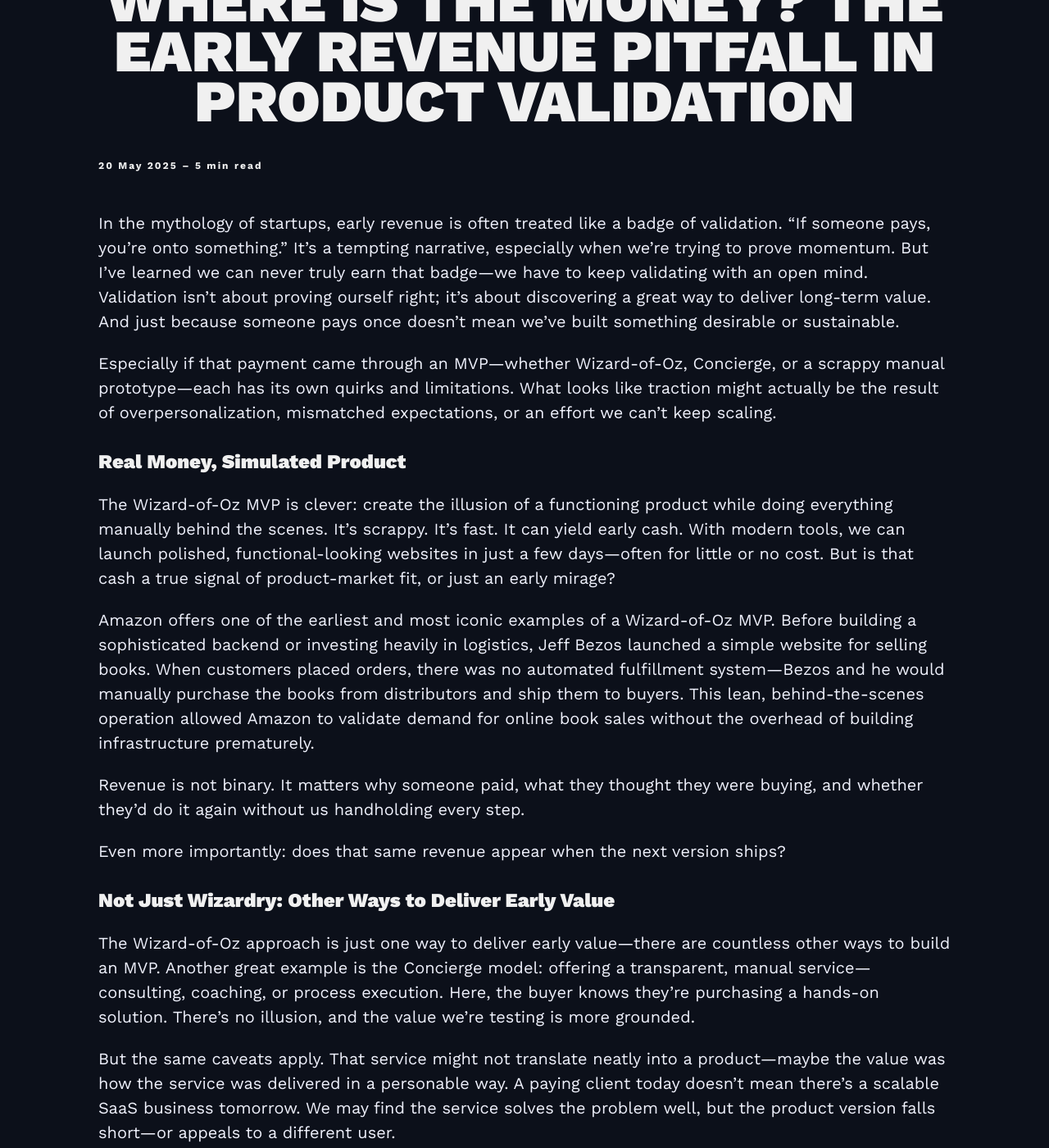
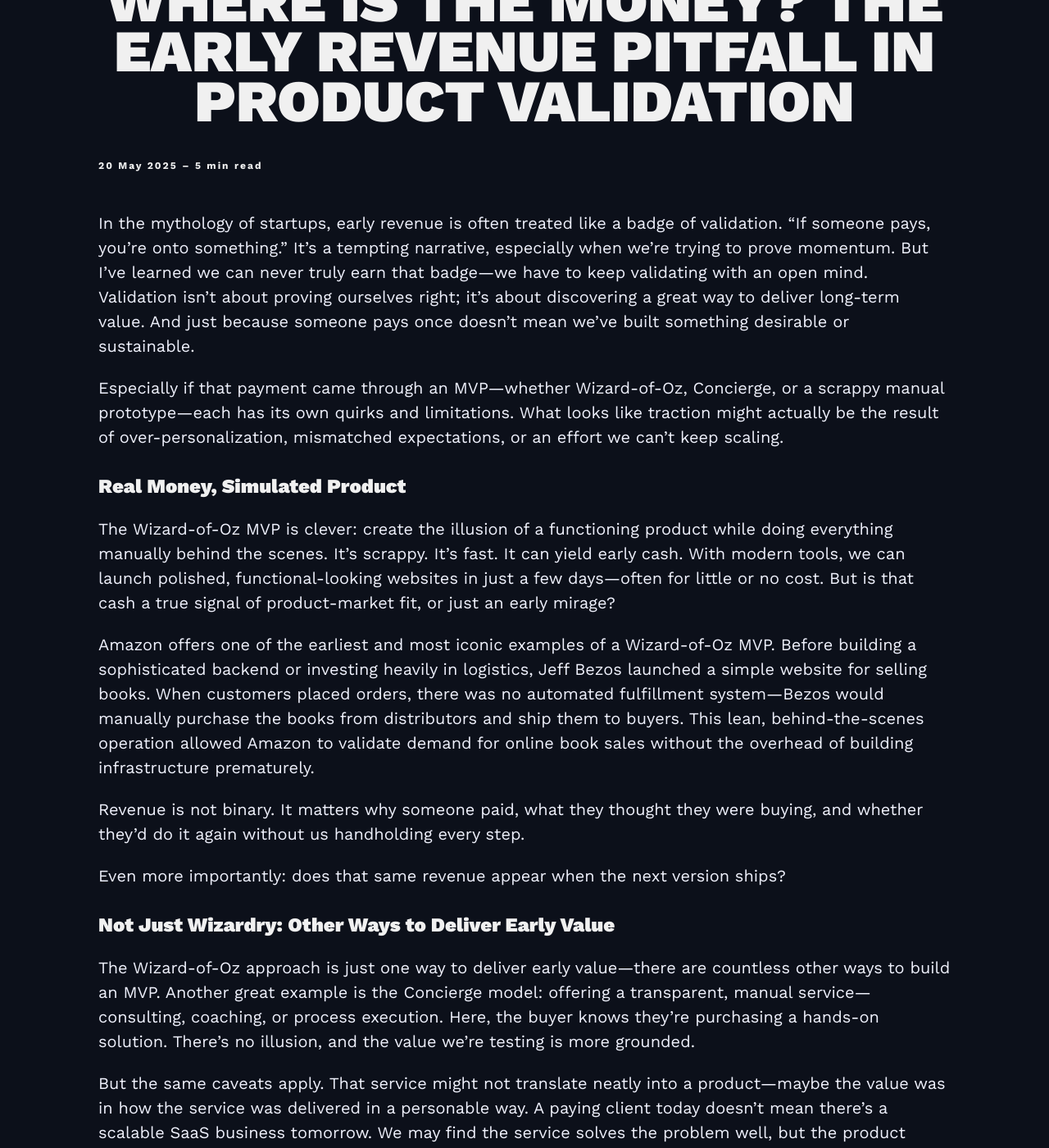
Before and after one commit to mkishi1221/mkishi1221.github.io, a Jekyll site: the page built from _posts/2025-05-20-Where Is the Money? The Early Revenue Pitfall in Product Validation.markdown, in a window 1280 px wide and 1400 px high, scrolled down 612 px. Shown: the whole window at 82% size. Built offline with Jekyll 4.4.1, drawn with Linux system fonts in a browser that asks for light colours; nearby versions of some CDN libraries; comment, search, counter and statistics services are not loaded; some of the changed text lies outside the part shown.

Commit message:
Updates blog typos

```diff
--- a/_posts/2025-05-20-Where Is the Money? The Early Revenue Pitfall in Product Validation.markdown
+++ b/_posts/2025-05-20-Where Is the Money? The Early Revenue Pitfall in Product Validation.markdown
@@ -7,15 +7,15 @@
 tags:   [mindset, validation, learnings]
 ---
 
-In the mythology of startups, early revenue is often treated like a badge of validation. “If someone pays, you’re onto something.” It’s a tempting narrative, especially when we're trying to prove momentum. But I've learned we can never truly earn that badge—we have to keep validating with an open mind. Validation isn't about proving ourself right; it's about discovering a great way to deliver long-term value. And just because someone pays once doesn’t mean we’ve built something desirable or sustainable.
+In the mythology of startups, early revenue is often treated like a badge of validation. “If someone pays, you’re onto something.” It’s a tempting narrative, especially when we’re trying to prove momentum. But I’ve learned we can never truly earn that badge—we have to keep validating with an open mind. Validation isn’t about proving ourselves right; it’s about discovering a great way to deliver long-term value. And just because someone pays once doesn’t mean we’ve built something desirable or sustainable.
 
-Especially if that payment came through an MVP—whether Wizard-of-Oz, Concierge, or a scrappy manual prototype—each has its own quirks and limitations. What looks like traction might actually be the result of overpersonalization, mismatched expectations, or an effort we can’t keep scaling.
+Especially if that payment came through an MVP—whether Wizard-of-Oz, Concierge, or a scrappy manual prototype—each has its own quirks and limitations. What looks like traction might actually be the result of over-personalization, mismatched expectations, or an effort we can’t keep scaling.
 
 ## Real Money, Simulated Product
 
 The Wizard-of-Oz MVP is clever: create the illusion of a functioning product while doing everything manually behind the scenes. It’s scrappy. It’s fast. It can yield early cash. With modern tools, we can launch polished, functional-looking websites in just a few days—often for little or no cost. But is that cash a true signal of product-market fit, or just an early mirage?
 
-Amazon offers one of the earliest and most iconic examples of a Wizard-of-Oz MVP. Before building a sophisticated backend or investing heavily in logistics, Jeff Bezos launched a simple website for selling books. When customers placed orders, there was no automated fulfillment system—Bezos and he would manually purchase the books from distributors and ship them to buyers. This lean, behind-the-scenes operation allowed Amazon to validate demand for online book sales without the overhead of building infrastructure prematurely.
+Amazon offers one of the earliest and most iconic examples of a Wizard-of-Oz MVP. Before building a sophisticated backend or investing heavily in logistics, Jeff Bezos launched a simple website for selling books. When customers placed orders, there was no automated fulfillment system—Bezos would manually purchase the books from distributors and ship them to buyers. This lean, behind-the-scenes operation allowed Amazon to validate demand for online book sales without the overhead of building infrastructure prematurely.
 
 Revenue is not binary. It matters why someone paid, what they thought they were buying, and whether they’d do it again without us handholding every step.
 
@@ -25,7 +25,7 @@
 
 The Wizard-of-Oz approach is just one way to deliver early value—there are countless other ways to build an MVP. Another great example is the Concierge model: offering a transparent, manual service—consulting, coaching, or process execution. Here, the buyer knows they’re purchasing a hands-on solution. There’s no illusion, and the value we’re testing is more grounded.
 
-But the same caveats apply. That service might not translate neatly into a product—maybe the value was how the service was delivered in a personable way. A paying client today doesn’t mean there’s a scalable SaaS business tomorrow. We may find the service solves the problem well, but the product version falls short—or appeals to a different user.
+But the same caveats apply. That service might not translate neatly into a product—maybe the value was in how the service was delivered in a personable way. A paying client today doesn’t mean there’s a scalable SaaS business tomorrow. We may find the service solves the problem well, but the product version falls short—or appeals to a different user.
 
 ## My First MVP: Domainsmith
 
@@ -35,21 +35,21 @@
 
 The idea seemed solid at the time: curate polished, brandable domains and offer them on a subscription basis. But the model had a hidden flaw. Most people only need one domain, and our core users—solo founders and first-timers—had no reason to return. Even with interest and payment upfront, we hit a ceiling quickly. Acquisition was hard, churn was inevitable, and scaling proved impractical.
 
-The MVP gave us a signal, but not a complete picture. It solved a real problem—but not one people needed solved repeatedly or at scale. In hindsight, it was a classic blind spot: early enthusiasm masked by structural limits. I had stopped trying to validate after I started to make some money and focused too much on building something bigger.
+The MVP gave us a signal, but not a complete picture. It solved a real problem—but not one people needed solved repeatedly or at scale. In hindsight, it was a classic blind spot: early enthusiasm masked by structural limits. I had stopped trying to validate after I started making some money and focused too much on building something bigger.
 
 ## Small Signals, Big Assumptions
 
-Early sales are often drawn from a small, non-representative group: friends, early adopters, and the startup-curious. Their willingness to pay doesn’t tell we how the average buyer will behave. We might be testing generosity, not demand.
+Early sales are often drawn from a small, non-representative group: friends, early adopters, and the startup-curious. Their willingness to pay doesn’t tell us how the average buyer will behave. We might be testing generosity, not demand.
 
-The danger lies in extrapolation. A handful of supportive transactions might convince us that we’ve validated the idea—when in fact, we’ve only scratched the surface. It's so important to keep testing the value proposition while expanding the idea.
+The danger lies in extrapolation. A handful of supportive transactions might convince us that we’ve validated the idea—when in fact, we’ve only scratched the surface. It’s so important to keep testing the value proposition while expanding the idea.
 
-I saw the same pattern again with SpaceforU, a venue-booking platform. We created a working MVP platform within 24 hours and quickly got some listings. Early bookings gave the impression we had found product-market fit. But as we soon discovered, most of those bookings had come from friends. Their support was generous—but not scalable. The real customers already knew the venues and didn't want to pay to use our platform. Once that goodwill dried up, so did the traffic.
+I saw the same pattern again with SpaceforU, a venue-booking platform. We created a working MVP within 24 hours and quickly got some listings. Early bookings gave the impression we had found product-market fit. But as we soon discovered, most of those bookings had come from friends. Their support was generous—but not scalable. The real customers already knew the venues and didn’t want to pay to use our platform. Once that goodwill dried up, so did the traffic.
 
 ## Think Like a Developer: Atomic Validation
 
 Just as developers commit code atomically—in small, reversible units—I’ve learned it’s an excellent strategy to develop product ideas in the same way. Every small change to the user experience, delivery method, or pricing model can be treated as an independent, testable unit. Make a change, measure the effect, validate or discard.
 
-It’s so tempting to try to pull off a big idea—but validation is complicated, and it’s difficult to clearly understand the facts. We can't teleport our way to a product that delivers big value. We still have to plan the treacherous journey and take it step by step.
+It’s so tempting to try to pull off a big idea—but validation is complicated, and it’s difficult to clearly understand the facts. We can’t teleport our way to a product that delivers big value. We still have to plan the treacherous journey and take it step by step.
 
 Each step—whether moving from a manual process to automation, from service to product, or from niche users to broader audiences—requires new validation. Don’t assume that what worked in step one will still hold in step two. The value proposition may subtly shift. The user expectation may drift. The economics may break.
 
@@ -57,8 +57,8 @@
 
 ## Keep Validating, Always
 
-Whether we’re testing the market with a Wizard-of-Oz product, cobbling together off-the-shelf solutions or delivering services by hand, early revenue is just a signal—not confirmation, not inevitability. Money is important—but only if you know what it means. And only if it keeps showing up when the magic curtain comes down.
+Whether we’re testing the market with a Wizard-of-Oz product, cobbling together off-the-shelf solutions, or delivering services by hand, early revenue is just a signal—not confirmation, not inevitability. Money is important—but only if you know what it means. And only if it keeps showing up when the magic curtain comes down.
 
 So yes, follow the money. But treat each new feature, each shift in delivery, and each product iteration as its own experiment. Build atomically. Test obsessively. Validate continuously.
 
-The real startup magic isn't building a big product. It’s building something that delivers real value and keeps delivering that value as we evolve.
+The real startup magic isn’t building a big product. It’s building something that delivers real value—and keeps delivering that value as we evolve.
```
